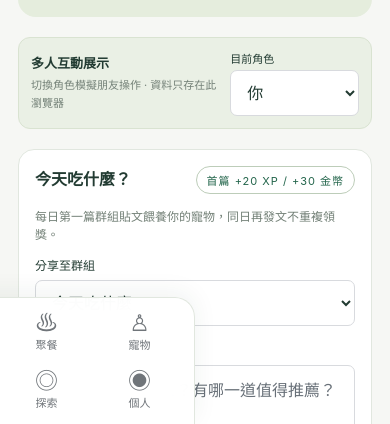
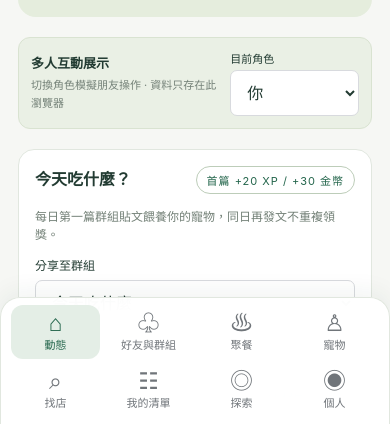
Before and after one commit to Bigpig8787/beli-flow-reconstruction, a plain HTML site: page index.html in a window 390 px wide. Shown: the part 420-844 px from the top of the page. Drawn offline with Linux system fonts and the light colour scheme.

Commit message:
fix: keep bottom navigation inside viewport after upstream merge
Upstream's nav rule centres the bar with left:50% and translateX(-50%).
The mobile .bottom-nav resets left via inset but kept the transform,
pushing the two-row navigation half off-screen.

Co-Authored-By: Claude Opus 5.5 <noreply@anthropic.com>
Claude-Session: https://claude.ai/code/session_01WCtXgELBV8Xh4R2HGnFcn6

```diff
--- a/styles.css
+++ b/styles.css
@@ -675,7 +675,7 @@ body { padding: 0; background: #e9eee8; }
 .demo-tools > p, .demo-tools > .demo-badge { display: none; }
 .demo-tools .tour-link { margin: 0; padding: 2px 0; min-height: 28px; font-size: 11px; }
 main.shell { min-height: calc(100dvh - 90px); padding: 24px 18px calc(var(--nav-height) + env(safe-area-inset-bottom) + 28px); background: var(--paper); }
-.bottom-nav { position: fixed; inset: auto 0 0; width: min(100%, var(--app-width)); margin: 0 auto; z-index: 20; display: grid; grid-template-columns: repeat(4, minmax(0, 1fr)); gap: 4px; padding: 7px 10px calc(7px + env(safe-area-inset-bottom)); background: #fffffff5; backdrop-filter: blur(16px); border: 1px solid var(--border); border-bottom: 0; border-radius: 20px 20px 0 0; box-shadow: 0 -5px 24px #223b3210; overflow: visible; }
+.bottom-nav { position: fixed; inset: auto 0 0; transform: none; width: min(100%, var(--app-width)); margin: 0 auto; z-index: 20; display: grid; grid-template-columns: repeat(4, minmax(0, 1fr)); gap: 4px; padding: 7px 10px calc(7px + env(safe-area-inset-bottom)); background: #fffffff5; backdrop-filter: blur(16px); border: 1px solid var(--border); border-bottom: 0; border-radius: 20px 20px 0 0; box-shadow: 0 -5px 24px #223b3210; overflow: visible; }
 .bottom-nav button { display: flex; flex-direction: column; align-items: center; justify-content: center; gap: 4px; min-width: 0; min-height: 54px; padding: 5px 1px; border: 0; border-radius: 12px; text-align: center; font-size: 11px; line-height: 1.2; white-space: nowrap; }
 .bottom-nav button span { display: block; width: auto; margin: 0; font-size: 23px; line-height: 1; }
 .bottom-nav button[aria-current="page"] { color: var(--accent); background: var(--accent-pale); }
```
